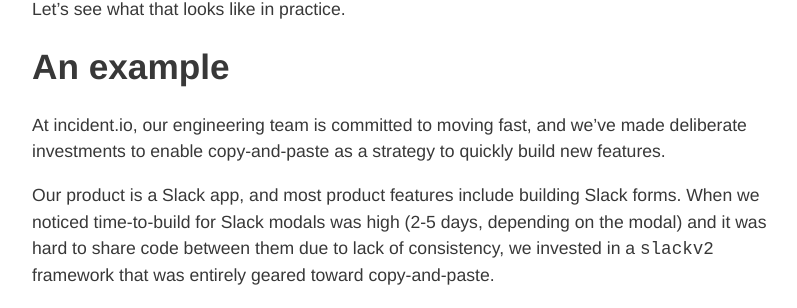
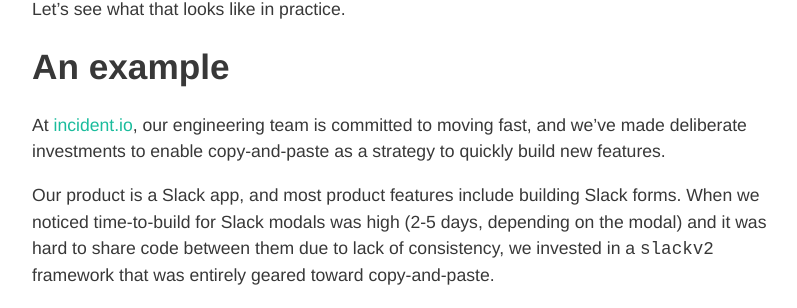
Before and after one commit to samstarling/blog.lawrencejones.dev, a Jekyll site: the page built from _posts/2023-07-04-copy-paste.md, in a window 1280 px wide and 900 px high, scrolled down 613 px. Shown: the part 145-453 px from the top of the window, without its empty margins (228-1025 px from the left). Built offline with Jekyll 4.4.1, drawn with Linux system fonts in a browser that asks for light colours; nearby versions of some CDN libraries; some web fonts are replaced; comment, search, counter and statistics services are not loaded; part of the change alters nothing that is shown.

Commit message:
Add link

```diff
--- a/_posts/2023-07-04-copy-paste.md
+++ b/_posts/2023-07-04-copy-paste.md
@@ -42,8 +42,9 @@ Let's see what that looks like in practice.
 
 ## An example
 
-At incident.io, our engineering team is committed to moving fast, and we've made
-deliberate investments to enable copy-and-paste as a strategy to quickly build
+At [incident.io](https://incident.io/), our engineering team is committed to
+moving fast, and we've made deliberate investments to enable copy-and-paste as a
+strategy to quickly build
 new features.
 
 Our product is a Slack app, and most product features include building Slack
```
